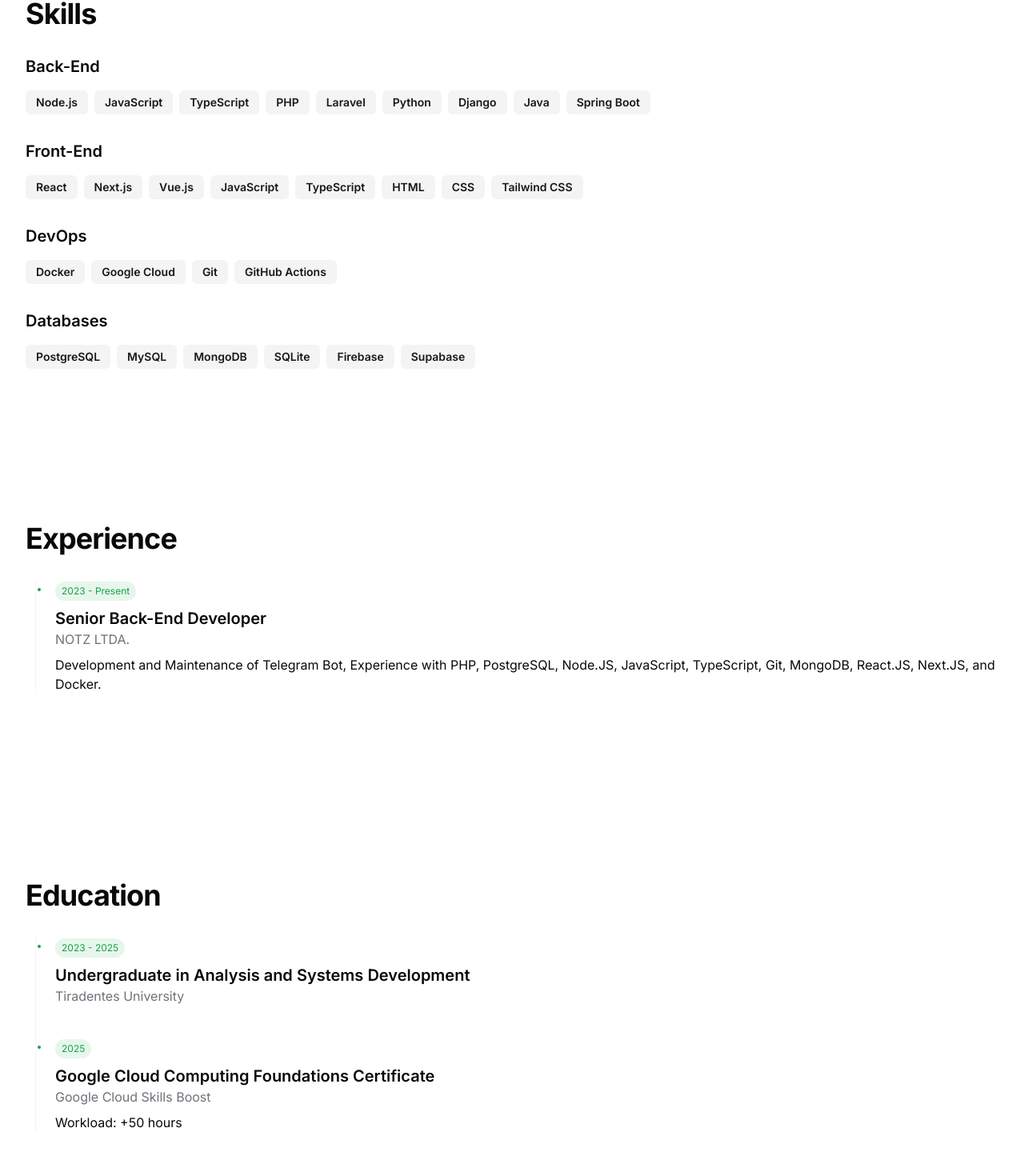
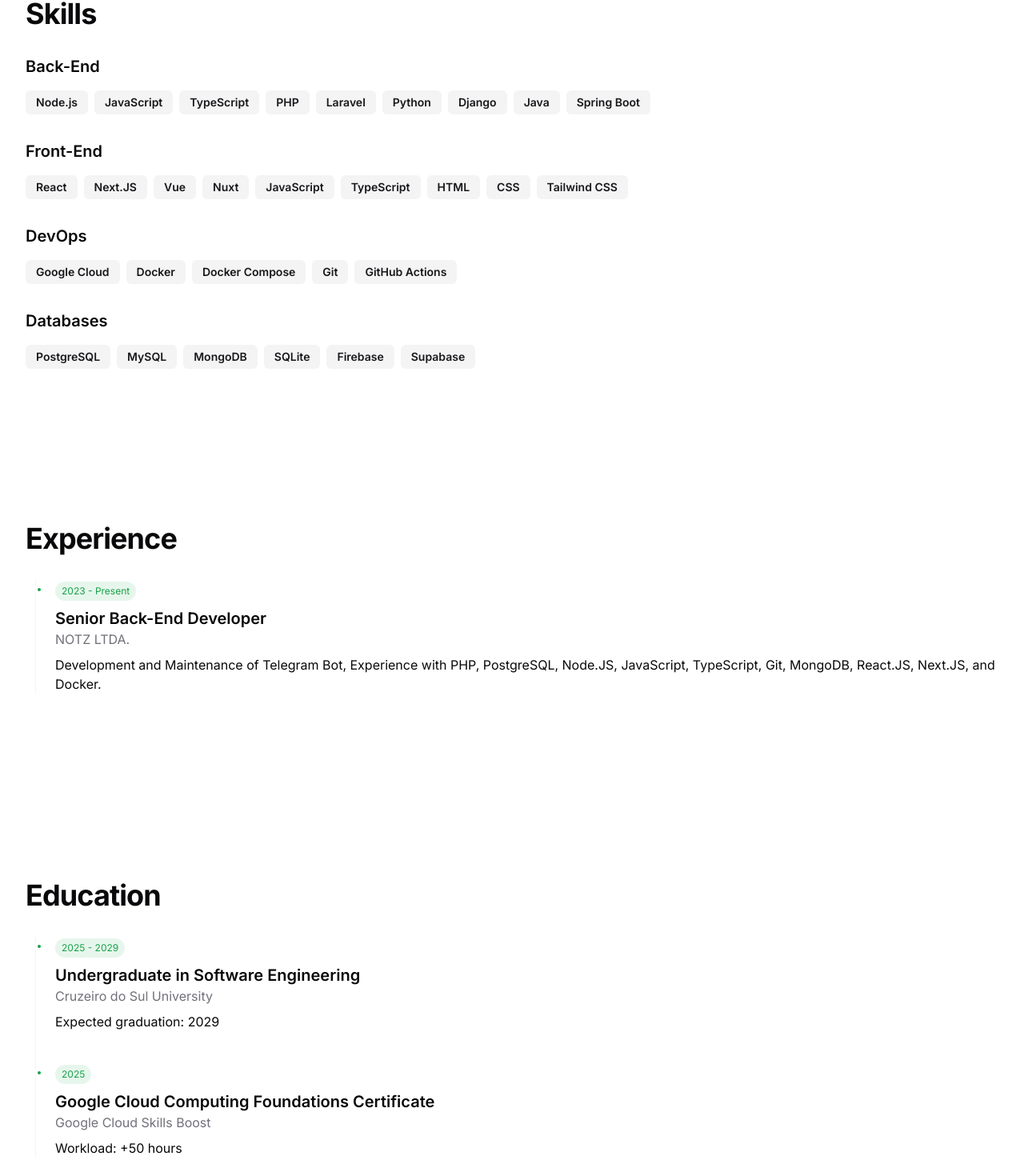
Before and after one commit to gustavo-sotero/gustavo-sotero.dev, a Next.js app: page / in a window 1280 px wide. Shown: the part 2267-3737 px from the top of the page at 80% size. Built offline with nearby package versions, Linux system fonts and the light colour scheme.

Commit message:
feat: atualizar habilidades e formação acadêmica nos currículos

```diff
--- a/components/skills.tsx
+++ b/components/skills.tsx
@@ -29,8 +29,9 @@ export default function Skills() {
       name: t('skills.frontEnd.title'),
       skills: [
         'React',
-        'Next.js',
-        'Vue.js',
+        'Next.JS',
+        'Vue',
+        'Nuxt',
         'JavaScript',
         'TypeScript',
         'HTML',
@@ -40,7 +41,13 @@ export default function Skills() {
     },
     {
       name: t('skills.devOps.title'),
-      skills: ['Docker', 'Google Cloud', 'Git', 'GitHub Actions']
+      skills: [
+        'Google Cloud',
+        'Docker',
+        'Docker Compose',
+        'Git',
+        'GitHub Actions'
+      ]
     },
     {
       name: t('skills.databases.title'),
--- a/data/education-data.ts
+++ b/data/education-data.ts
@@ -17,16 +17,16 @@ export const educationData: EducationItem[] = [
     id: 1,
     translations: {
       en: {
-        title: 'Undergraduate in Analysis and Systems Development',
-        institution: 'Tiradentes University',
-        period: '2023 - 2025',
-        description: ''
+        title: 'Undergraduate in Software Engineering',
+        institution: 'Cruzeiro do Sul University',
+        period: '2025 - 2029',
+        description: 'Expected graduation: 2029'
       },
       'pt-BR': {
-        title: 'Graduando em Analise e Desenvolvimento de Sistemas',
-        institution: 'Universidade Tiradentes',
-        period: '2023 - 2025',
-        description: ''
+        title: 'Graduando em Engenharia de Software',
+        institution: 'Universidade Cruzeiro do Sul',
+        period: '2025 - 2029',
+        description: 'Conclusão prevista: 2029'
       }
     }
   },
```
Also changed, not shown: 2 other files (tests, documents, lock files or other folders).
